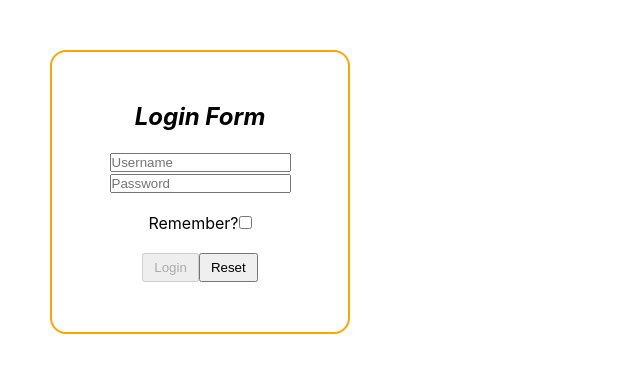
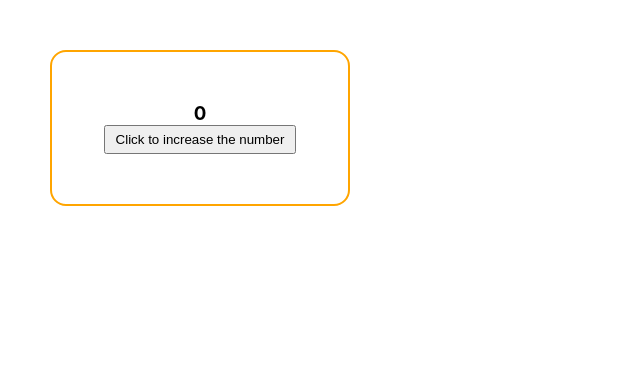
Before and after one commit to metehandoenmez/react-exercises, a React (Create React App) app: page / in a window 1280 px wide. Shown: the top 372 px of the page, without its empty margins (0-640 px from the left). Built offline with nearby package versions, Linux system fonts and the light colour scheme.

Commit message:
completed exercise 32

```diff
--- a/src/App.jsx
+++ b/src/App.jsx
@@ -1,28 +1,22 @@
 import React from "react";
 import "./App.css"
-import Login from "./Login";
+import ClickCounter from "./ClickCounter";
 
 export default class App extends React.Component {
 
-  loginFunc = (userdata) => {
-    console.log("Logging in...");
-    console.log("Username:" + userdata.username)
-    console.log("Password:" + userdata.password)
-    if(userdata.remember) {
-      console.log("User data will be remembered.")
+  counterChange = (data) => {
+    if(data.count%2===0) {
+      console.log(`The count is EVEN now, ${data.count}.`)
     }
-    else if(!userdata.remember) {
-      console.log("User data will not be remembered.")
+    else if(data.count%2===1) {
+      console.log(`The count is ODD now, ${data.count}.`)
     }
-  };
-
-
-
+  }
   render() {
     return (
 
       <div className="container">
-      <Login onLogin={this.loginFunc}/>
+      <ClickCounter onCounterChange={this.counterChange} />
         </div>
     )
   }}
--- a/src/ClickCounter.jsx
+++ b/src/ClickCounter.jsx
@@ -1,9 +1,14 @@
-import React, {useState} from "react";
+import React, {useEffect, useState} from "react";
 
 
-export default function ClickCounter() {
+export default function ClickCounter(props) {
     const [count, setCount] = useState(0)
 
+    let { onCounterChange } = props;
+
+    useEffect(() => {
+        onCounterChange({count})
+    }, [count,onCounterChange])
 
 
     return (
```
Also changed, not shown: 1 other file (tests, documents, lock files or other folders).
